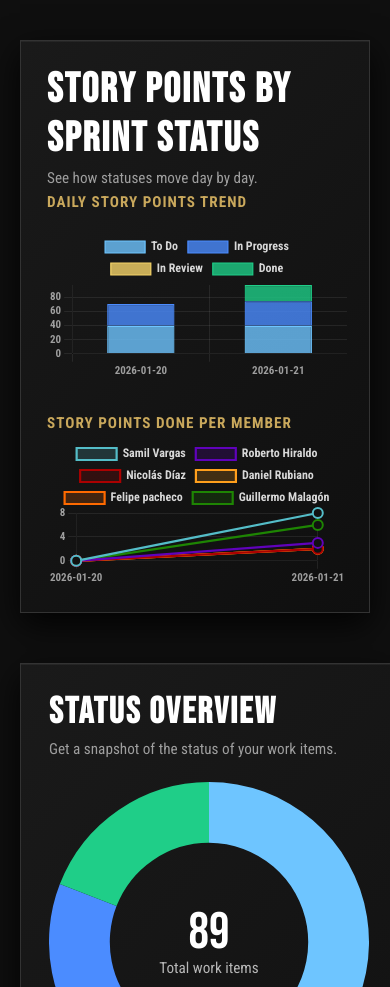
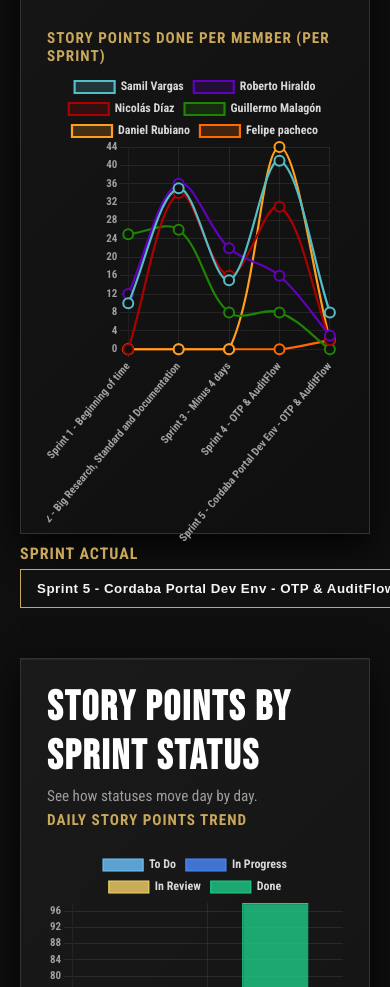
Before and after one commit to guillomal373/jira-team-report, a plain HTML site: page index.html in a window 390 px wide. Shown: the part 1013-2000 px from the top of the page. Drawn offline with nearby package versions, Linux system fonts and the light colour scheme.

Commit message:
responsive charts

```diff
--- a/script.js
+++ b/script.js
@@ -764,6 +764,7 @@
         data: { labels, datasets },
         options: {
             responsive: true,
+            maintainAspectRatio: false,
             plugins: {
                 legend: {
                     labels: {
@@ -928,6 +929,7 @@
         data: { labels, datasets },
         options: {
             responsive: true,
+            maintainAspectRatio: false,
             plugins: {
                 legend: {
                     labels: {
@@ -993,6 +995,7 @@
         data: { labels, datasets },
         options: {
             responsive: true,
+            maintainAspectRatio: false,
             plugins: {
                 legend: {
                     labels: {
@@ -1227,6 +1230,7 @@
         data: { labels, datasets },
         options: {
             responsive: true,
+            maintainAspectRatio: false,
             plugins: {
                 legend: {
                     labels: {
--- a/styles.css
+++ b/styles.css
@@ -481,6 +481,12 @@
 
 .trend-chart {
     margin-top: 12px;
+    height: 240px;
+}
+
+.trend-chart canvas {
+    width: 100% !important;
+    height: 100% !important;
 }
 
 .trend-chart--members {
@@ -906,6 +912,10 @@
     .team-grid {
         grid-template-columns: 1fr;
     }
+
+    .trend-chart {
+        height: 480px;
+    }
 }
 
 @media (min-width: 769px) and (max-width: 1200px) {
```
